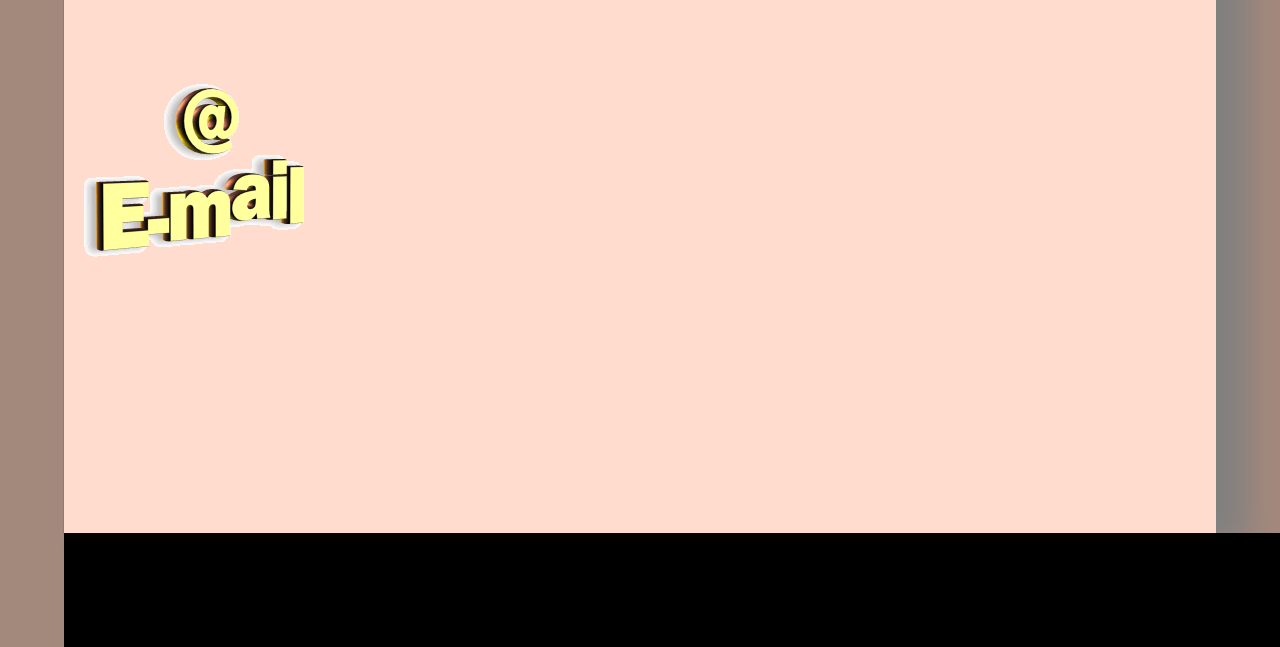
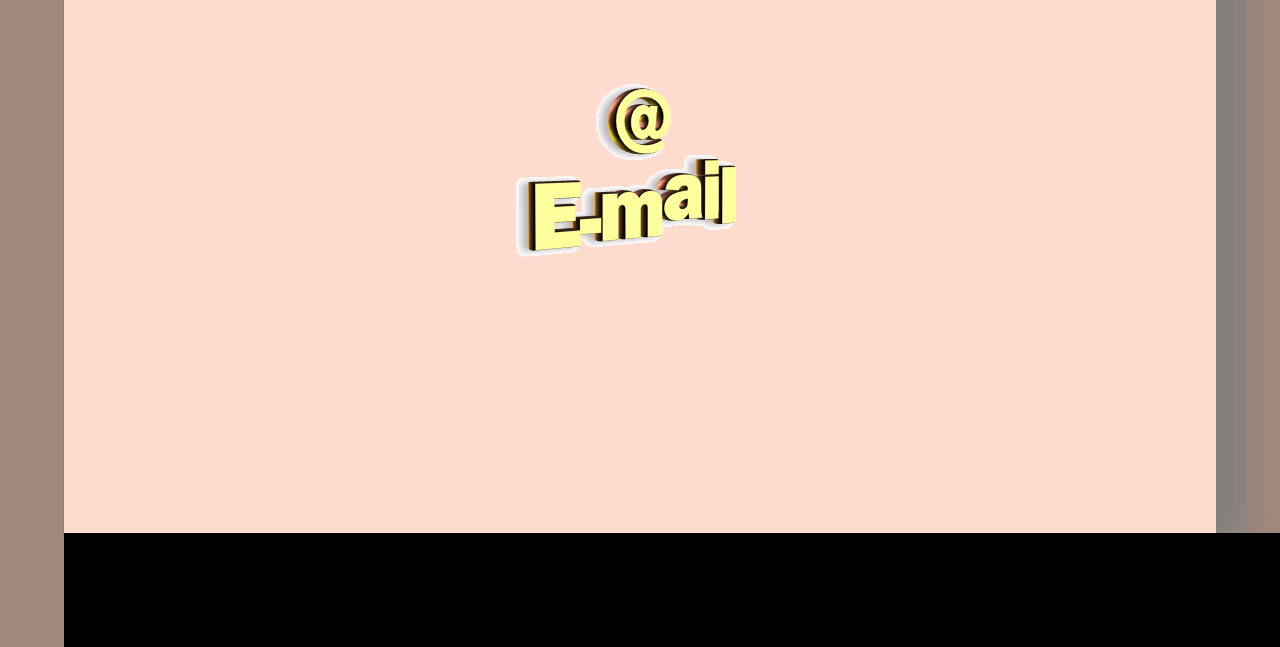
Before and after one commit to yamina67/CV, a plain HTML site: page index.html in a window 1280 px wide. Shown: the part 11353-12000 px from the top of the page. Drawn offline with Linux system fonts and the light colour scheme; a web font is replaced by a local one.

Commit message:
Add files via upload

```diff
--- a/style.css
+++ b/style.css
@@ -2,11 +2,6 @@ body {
   margin : 0;
   padding: 0;
   background-color: #A3887C;
-
-
-
-
-
 }
 
 
@@ -162,7 +157,7 @@ div.boite1 {
       padding-left: 5%;
       padding-right: 5%;
       font-size: 30px;
-      text-align: justify ;
+      text-align: justify;
        }
 
        h4{
@@ -261,7 +256,11 @@ h2{
  #droite {
 
     width: 65%;
+  }
 
 
-
-  }
+form{
+  width: 100%;
+  text-align: center;
+  padding-bottom: center;
+}
```
